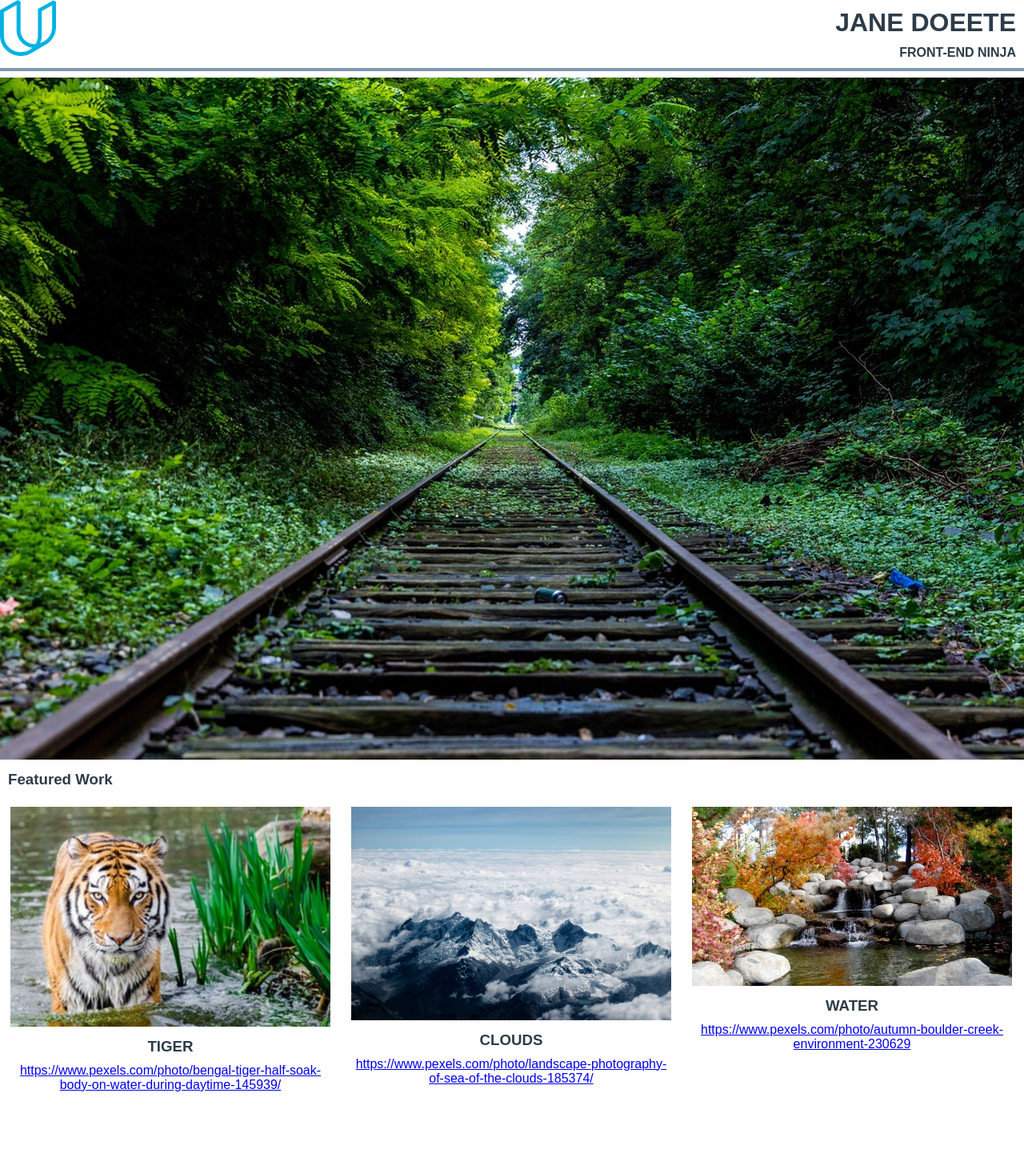
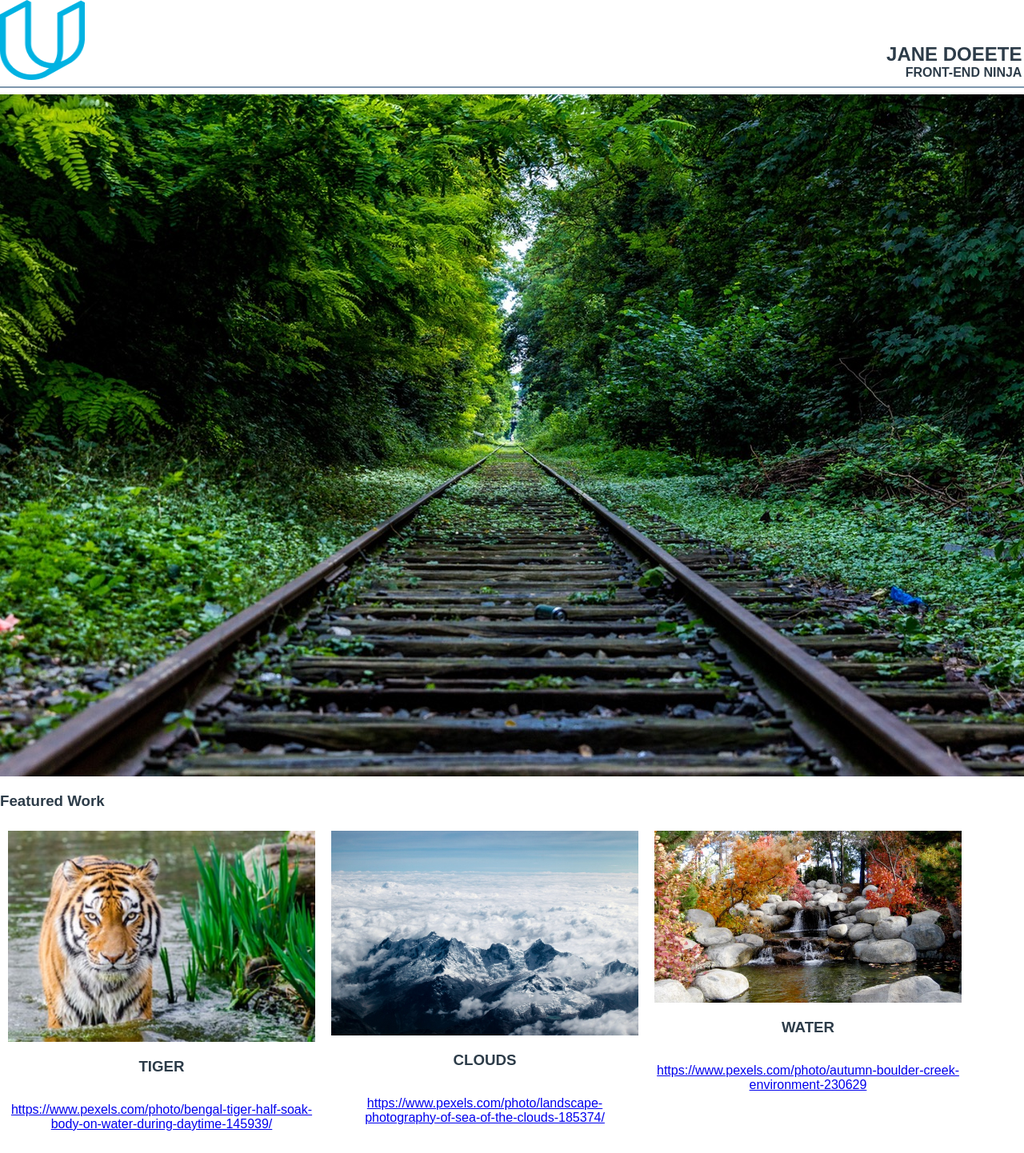
Before and after one commit to Gilmor99/build-a-portfolio-site-, a plain HTML site: page index.html in a window 1280 px wide. Shown: the whole page at 80% size. Drawn offline with Linux system fonts and the light colour scheme; a web font is replaced by a local one.

Commit message:
2nd Commit

```diff
--- a/index.html
+++ b/index.html
@@ -12,48 +12,62 @@
   <body>
 
     <header class="header">
-      <div class="header_inner">
-        <img class="header_logo" src="images\udacity-logo-100x100.png"
+      <img class="header_logo" src="images/udacity-logo-100x100.png"
         alt="Udacity Logo">
-        <div class="header_title">
-            <h1>JANE DOEETE</h1>
+      <div class="header_space"></div>
+      <div class="header_title">
+          <div class="upper">
+            <h2>JANE DOEETE</h2>
+        </div>
+        <div class="lower">
             <h4>FRONT-END NINJA</h4>
         </div>
+
      </div>
-     <hr>
+
     </header>
+
+    <hr>
 
     <main>
       <section class="content">
         <section class="prime">
-          <img src="images\nature-forest-industry-rails(small).jpg" srcset="images\nature-forest-industry-rails(small).jpg 200w, images\nature-forest-industry-rails(med).jpg 400w,
-          images\nature-forest-industry-rails(large).jpg 800w" alt="Forest">
+          <img src="images/nature-forest-industry-rails(small).jpg" srcset="images/nature-forest-industry-rails(small).jpg 320w, images/nature-forest-industry-rails(med).jpg 640w,
+          images/nature-forest-industry-rails(large).jpg 1024w"
+          sizes="100vw" alt="Forest">
         </section>
 
+        <p> <h3 class="featuerd__title">Featured Work</h3> </p>
+
         <section class="featured-work">
-          <h3 class="featuerd__title">Featured Work</h3>
           <figure>
-              <img src="images\pexels-photo-145939(small).jpeg"
-              srcset="images\pexels-photo-145939(small).jpeg 200w,  images\pexels-photo-145939(med).jpeg 400W,
-              images\pexels-photo-145939(large).jpeg 800W" alt="Tiger">
+              <img src="images/pexels-photo-145939(small).jpeg"
+              srcset="images/pexels-photo-145939(small).jpeg 320w,  images/pexels-photo-145939(med).jpeg 640W,
+              images/pexels-photo-145939(large).jpeg 1024W"
+              sizes="100vw" alt="Tiger">
               <figcaption>
-                 <h3>TIGER</h3>
+                 <p> <h3>TIGER</h3> </p>
+                 <br />
                  <a href="https://www.pexels.com/photo/bengal-tiger-half-soak-body-on-water-during-daytime-145939/"> https://www.pexels.com/photo/bengal-tiger-half-soak-body-on-water-during-daytime-145939/</a>
-             </figcaption>
+            </figcaption>
          </figure>
          <figure>
-            <img src="images\pexels-photo-185374(small).jpeg" srcset="images\pexels-photo-185374(small).jpeg 200w, images\pexels-photo-185374(med).jpeg 400w,
-            images\pexels-photo-185374(large).jpeg 800w" alt="Clouds">
+            <img src="images/pexels-photo-185374(small).jpeg" srcset="images/pexels-photo-185374(small).jpeg 320w, images/pexels-photo-185374(med).jpeg 640w,
+            images/pexels-photo-185374(large).jpeg 1024w"
+            sizes="100vw" alt="Clouds">
             <figcaption>
-              <h3>CLOUDS</h3>
+              <p> <h3>CLOUDS</h3> </p>
+              <br />
               <a href="https://www.pexels.com/photo/landscape-photography-of-sea-of-the-clouds-185374/"> https://www.pexels.com/photo/landscape-photography-of-sea-of-the-clouds-185374/</a>
             </figcaption>
           </figure>
           <figure>
-             <img src="images\pexels-photo-230629(small).jpeg" srcset="images\pexels-photo-230629(small).jpeg 200w, images\pexels-photo-230629(med).jpeg 400w,
-             images\pexels-photo-230629(med).jpeg 800w" alt="Water">
+             <img src="images/pexels-photo-230629(small).jpeg" srcset="images/pexels-photo-230629(small).jpeg 320w, images/pexels-photo-230629(med).jpeg 640w,
+             images/pexels-photo-230629(med).jpeg 1024w"
+             sizes="100vw" alt="Water">
              <figcaption>
-                 <h3>WATER</h3>
+                 <p> <h3>WATER</h3> </p>
+                 <br />
                  <a href="https://www.pexels.com/photo/autumn-boulder-creek-environment-230629/"> https://www.pexels.com/photo/autumn-boulder-creek-environment-230629</a>
             </figcaption>
           </figure>
--- a/main.css
+++ b/main.css
@@ -4,10 +4,12 @@
  *
  */
 
-body, html {
+body,
+html {
   margin: 0;
   width: 100%;
   height: 100%;
+  max-width: 100%;
  }
 
 body {
@@ -16,7 +18,8 @@ body {
 }
 
 h1, h2, h3, h4, h5 {
-  margin: 10px;
+  margin: 0px;
+  max-width: 100%;
 }
 
 header, main, section, article, div {
@@ -30,39 +33,55 @@ header, main, section, article, div {
  *
  */
 
-.header {
-  display: block;
+header {
+  display: flex;
+  flex-direction: row;
   width: 100%;
   max-width: 100%;
   }
 
-.header_inner {
-  float:right;
-  width: 100%;
+.header_logo {
+  width: 8.3%;
+  align-self: flex-start;
+  height: 100px;
+  margin-right: 0;
+  vertical-align: top;
   max-width: 100%;
-  margin-left: 0;
-  margin-right: 0;
+}
+.header_space {
+    align-self: center;
+    width: 66.6%;
+    max-width: 100%;
+}
+.header_title {
+  flex-direction: column;
+  width: 24.9%;
+  max-width: 100%;
+  align-self: flex-end;
 }
 
-.header_logo {
-  float: left;
-  height: 70px;
-  margin-right: 0;
-  vertical-align: top;
+.upper {
+    height: 60%;
+    width: 100%;
+    align-self: flex-end;
+    text-align: right;
+    max-width: 100%;
 }
 
-.header_title {
-  float: right;
-  text-align: right;
-
+.lower {
+    height: 40%;
+    width: 100%;
+    align-self: flex-end;
+    text-align: right;
+    max-width: 100%;
 }
 
 hr {
-    display: block;
+    display: flex;
+    align-items: stretch;
     width: 100%;
     max-width: 100%;
     border-style: solid;
-    border-width: 2px;
     color: #7d97ad;
 }
 
@@ -75,8 +94,7 @@ hr {
 main {
   width: 100%;
   max-width: 100%;
-  display:block;
-  float: left;
+  display:flex;
   margin-left: auto;
   margin-right: auto;
 }
@@ -88,37 +106,42 @@ main {
  */
 
 .prime {
-  float: left;
+  width: 100%;
+  max-width: 100%;
   position: relative;
-  margin: 0;
-}
+ }
 
 .featured-work {
+  display: flex;
+  align-self: stretch;
+  flex-flow: row wrap;
   width:100%;
   max-width: 100%;
-  float: left;
+  align-items: center;
   position: relative;
-  margin: 0;
-
-}
+ }
 
 figure {
-    float: left;
+    flex-flow: column wrap;
+    align-self: center;
     position: relative;
-    width: 400px;
+    width: 30%;
+    margin: 10px;
     height: 400px;
     max-width: 100%;
-    max-height: 100%;
-    margin: 13px;
 }
 
 img {
+    max-height: 75%;
     max-width: 100%;
-    max-height: 75%;
-    margin: 0;
-}
+    position: relative;
+    }
 
 figcaption {
+    overflow-wrap: break-word;
+    word-wrap: break-word;
+    position: relative;
     text-align: center;
-    word-wrap: break-word;
+    max-height: 25%;
+    max-width: 100%;
 }
```
Also changed, not shown: 1 other file.
